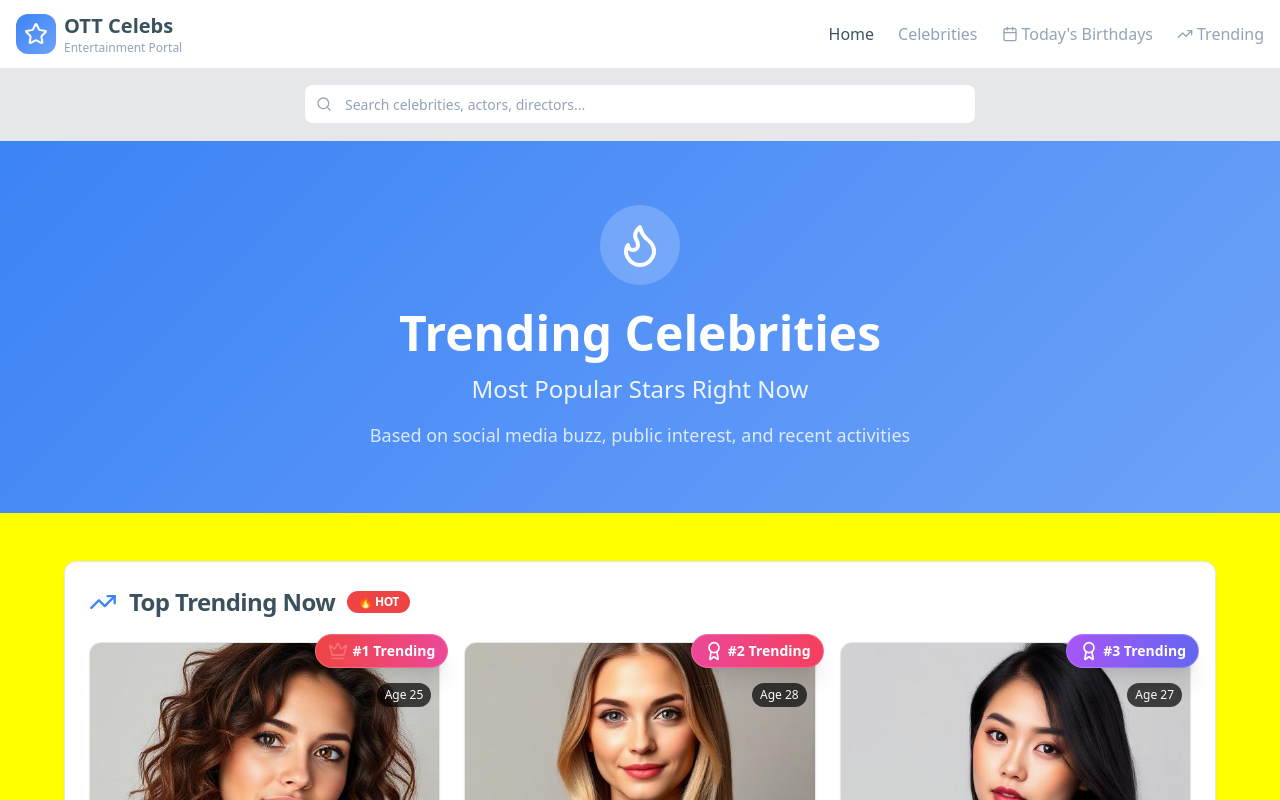
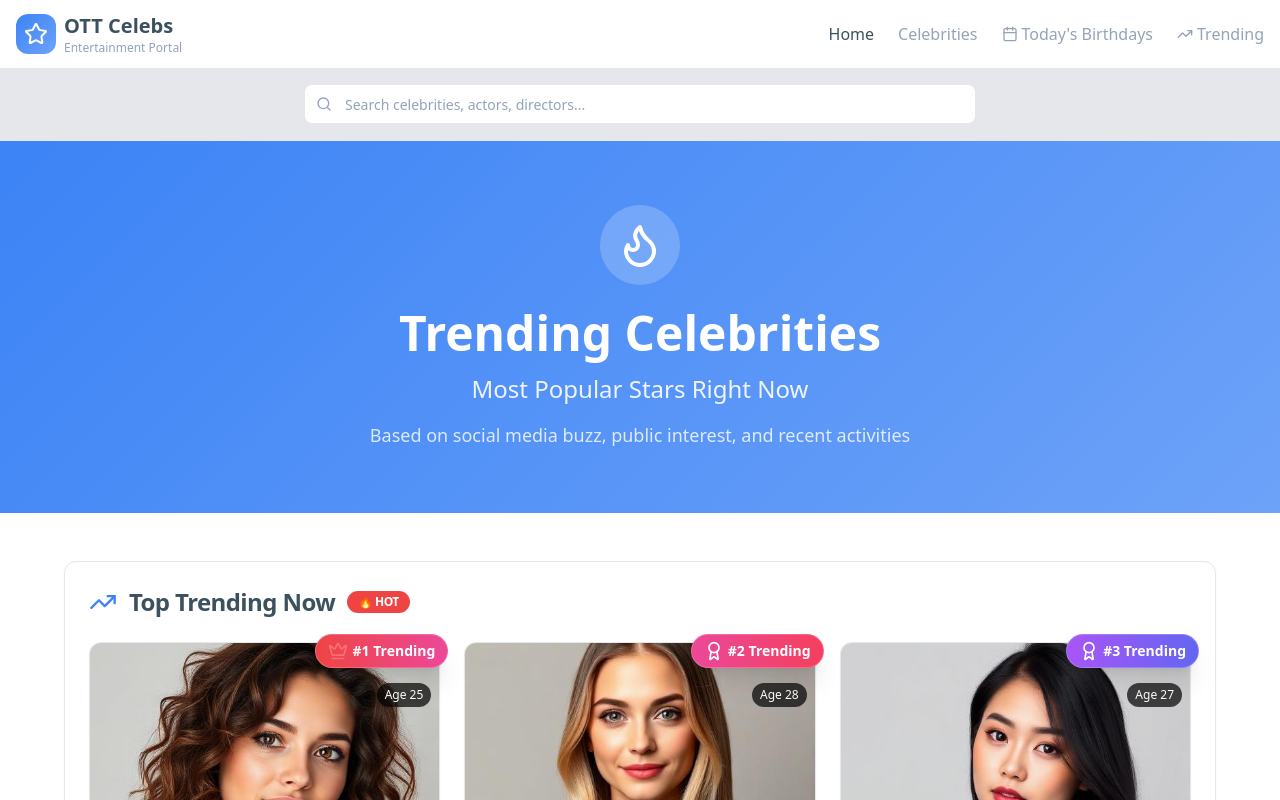
Before and after one commit to Waseque1000/Trending-Celebrities, a React (Vite) app: page /trending in a window 1280 px wide. Shown: the top 800 px of the page. Built offline with nearby package versions, Linux system fonts and the light colour scheme.

Commit message:
changing colour yellow to white

```diff
--- a/src/pages/Trending.tsx
+++ b/src/pages/Trending.tsx
@@ -24,7 +24,7 @@ const Trending = () => {
   };
 
   return (
-    <div className="min-h-screen bg-background">
+    <div className="min-h-screen bg-white">
       {/* Header */}
       <div className="bg-gradient-hero text-primary-foreground py-16">
         <div className="container mx-auto px-4 text-center">
```
